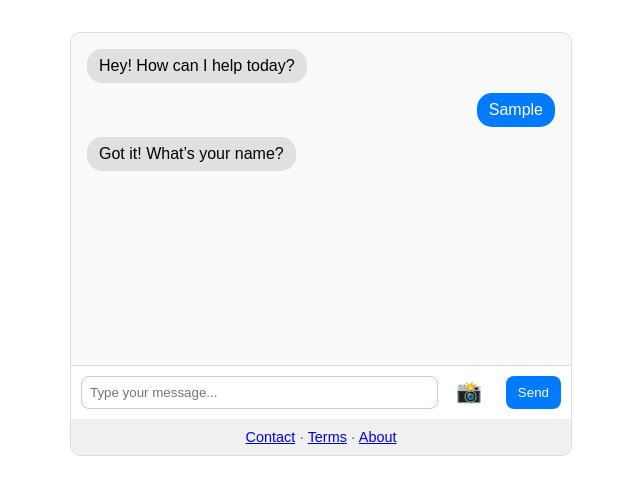
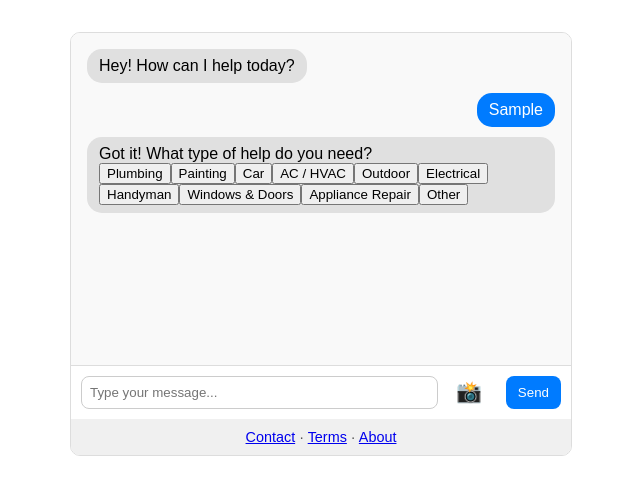
Before and after one commit to brokendished/take3, a React (Create React App) app: page / in a window 1280 px wide. Both pictures are taken after typing "Sample" into the empty fields and a click on the button "Send". Shown: the top 494 px of the page, without its empty margins (319-959 px from the left). Built offline with nearby package versions, Linux system fonts and the light colour scheme.

Commit message:
Update ChatbotChat.js

```diff
--- a/src/ChatbotChat.js
+++ b/src/ChatbotChat.js
@@ -12,8 +12,14 @@ function ChatbotChat() {
   const [form, setForm] = useState({
     name: '',
     email: '',
-    phone: ''
+    phone: '',
+    category: ''
   });
+
+  const categories = [
+    "Plumbing", "Painting", "Car", "AC / HVAC", "Outdoor",
+    "Electrical", "Handyman", "Windows & Doors", "Appliance Repair", "Other"
+  ];
 
   const sendMessage = async () => {
     if (!input.trim()) return;
@@ -24,8 +30,14 @@ function ChatbotChat() {
     setInput('');
 
     if (step === 0) {
-      setMessages([...updatedMessages, { from: 'bot', text: 'Got it! What’s your name?' }]);
-      setStep(1);
+      setMessages([...updatedMessages, {
+        from: 'bot',
+        text: 'Got it! What type of help do you need?',
+        buttons: categories
+      }]);
+      setStep(0.5);
+    } else if (step === 0.5) {
+      // Shouldn’t happen — users should click a button here
     } else if (step === 1) {
       setForm(prev => ({ ...prev, name: input }));
       setMessages([...updatedMessages, { from: 'bot', text: 'Cool — and your email?' }]);
@@ -53,7 +65,6 @@ function ChatbotChat() {
         }]);
       }
     } else {
-      // Chat continues after setup
       await handleAIResponse(updatedMessages, form);
     }
   };
@@ -101,11 +112,28 @@ function ChatbotChat() {
     if (e.key === 'Enter') sendMessage();
   };
 
+  const handleCategoryClick = (category) => {
+    const msg = `Selected: ${category}`;
+    setForm(prev => ({ ...prev, category }));
+    const newMessages = [...messages, { from: 'user', text: msg }];
+    setMessages([...newMessages, { from: 'bot', text: 'Thanks! What’s your name?' }]);
+    setStep(1);
+  };
+
   return (
     <div className="chatbot-container">
       <div className="chat-window">
         {messages.map((msg, i) => (
-          <div key={i} className={`message ${msg.from}`}>{msg.text}</div>
+          <div key={i} className={`message ${msg.from}`}>
+            {msg.text}
+            {msg.buttons && (
+              <div className="chat-button-container">
+                {msg.buttons.map((btn, j) => (
+                  <button key={j} className="chat-button" onClick={() => handleCategoryClick(btn)}>{btn}</button>
+                ))}
+              </div>
+            )}
+          </div>
         ))}
         {image && <img src={image} alt="Uploaded" className="preview" />}
         {loading && <div className="message bot">...</div>}
```
